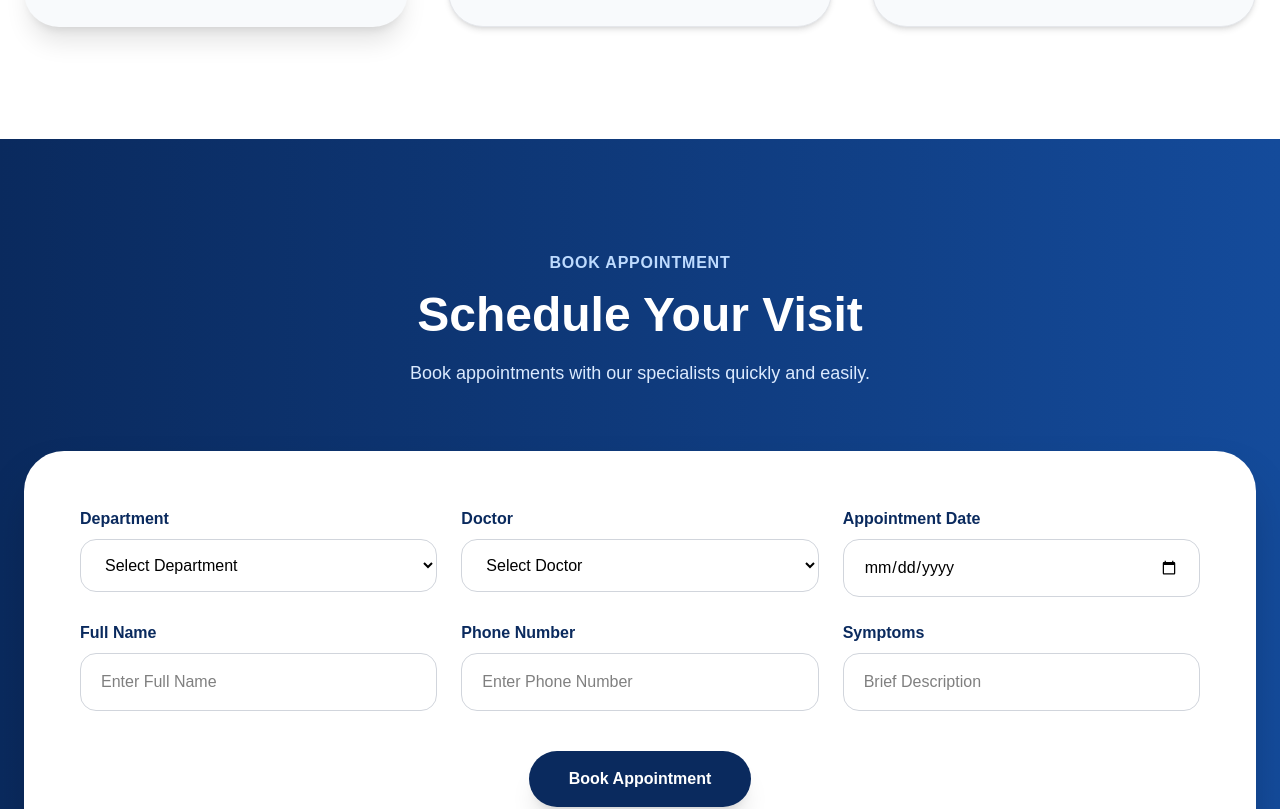
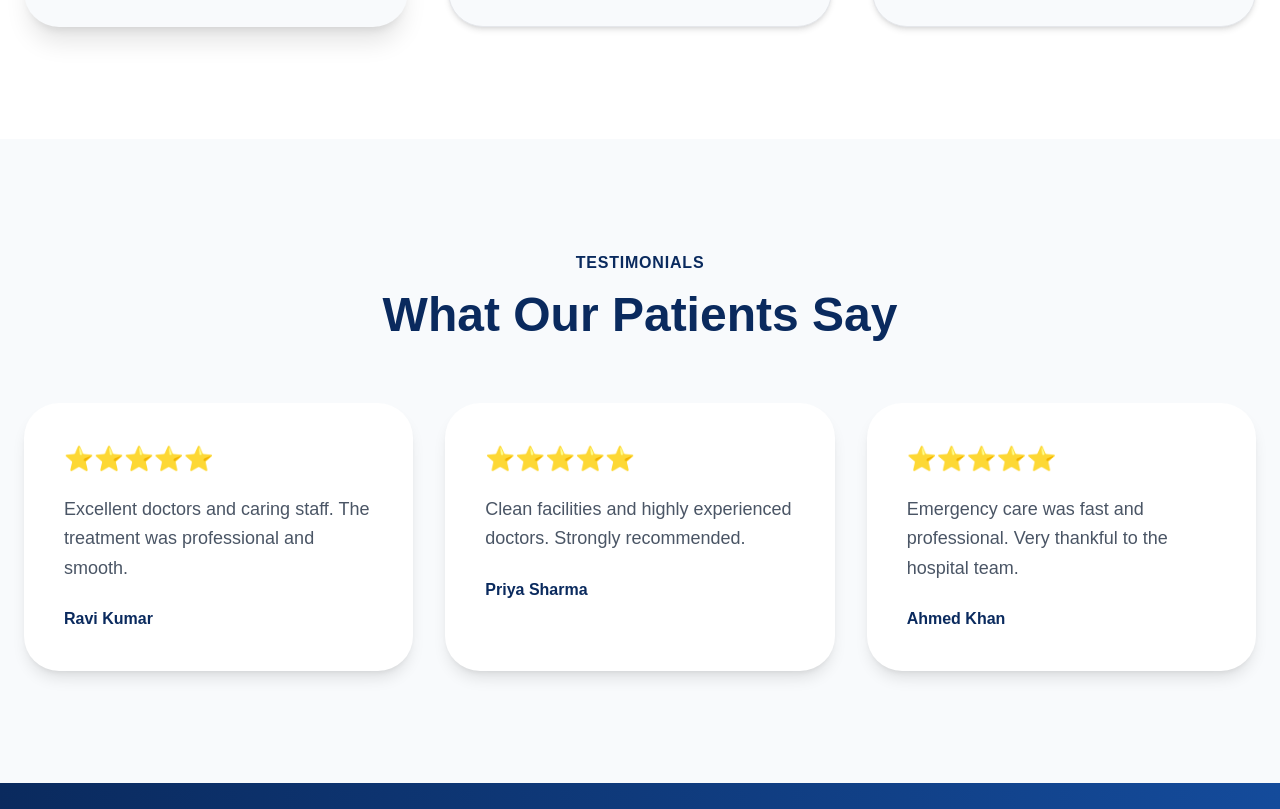
Before and after one commit to urbanbasket99/trident-hospitals, a React (Vite) app: page / in a window 1280 px wide. Shown: the part 4117-4926 px from the top of the page. Built offline with nearby package versions, Linux system fonts and the light colour scheme.

Commit message:
Added social icons and testimonials

```diff
--- a/package.json
+++ b/package.json
@@ -5,7 +5,7 @@
   "type": "module",
   "scripts": {
     "dev": "node server",
-   "build": "vite build",
+    "build": "vite build",
     "build:client": "vite build --outDir dist/client",
     "build:server": "vite build --ssr src/entry-server.jsx --outDir dist/server",
     "preview": "cross-env NODE_ENV=production node server"
@@ -18,6 +18,7 @@
     "lucide-react": "^1.16.0",
     "react": "^19.2.4",
     "react-dom": "^19.2.4",
+    "react-icons": "^5.6.0",
     "sirv": "^3.0.2"
   },
   "devDependencies": {
--- a/src/pages/home.jsx
+++ b/src/pages/home.jsx
@@ -7,6 +7,11 @@ import {
   Menu,
   X,
 } from "lucide-react";
+import {
+  FaFacebookF,
+  FaInstagram,
+  FaYoutube,
+} from "react-icons/fa";
 
 export default function Home() {
   const [menuOpen, setMenuOpen] = useState(false);
@@ -450,6 +455,73 @@ export default function Home() {
     </div>
   </div>
 </section>
+{/* TESTIMONIALS */}
+<section className="bg-[#F8FAFC] py-28">
+  <div className="max-w-7xl mx-auto px-6">
+
+    <div className="text-center">
+      <span className="uppercase tracking-wider text-[#0A2A5E] font-semibold">
+        Testimonials
+      </span>
+
+      <h2 className="text-5xl font-bold text-[#0A2A5E] mt-4">
+        What Our Patients Say
+      </h2>
+    </div>
+
+    <div className="grid md:grid-cols-2 lg:grid-cols-3 gap-8 mt-16">
+
+      {/* Testimonial 1 */}
+      <div className="bg-white rounded-[35px] p-10 shadow-lg hover:shadow-2xl transition">
+        <div className="text-yellow-500 text-2xl">
+          ⭐⭐⭐⭐⭐
+        </div>
+
+        <p className="text-gray-600 mt-5 text-lg leading-relaxed">
+          Excellent doctors and caring staff.
+          The treatment was professional and smooth.
+        </p>
+
+        <h4 className="font-bold text-[#0A2A5E] mt-6">
+          Ravi Kumar
+        </h4>
+      </div>
+
+      {/* Testimonial 2 */}
+      <div className="bg-white rounded-[35px] p-10 shadow-lg hover:shadow-2xl transition">
+        <div className="text-yellow-500 text-2xl">
+          ⭐⭐⭐⭐⭐
+        </div>
+
+        <p className="text-gray-600 mt-5 text-lg leading-relaxed">
+          Clean facilities and highly experienced doctors.
+          Strongly recommended.
+        </p>
+
+        <h4 className="font-bold text-[#0A2A5E] mt-6">
+          Priya Sharma
+        </h4>
+      </div>
+
+      {/* Testimonial 3 */}
+      <div className="bg-white rounded-[35px] p-10 shadow-lg hover:shadow-2xl transition">
+        <div className="text-yellow-500 text-2xl">
+          ⭐⭐⭐⭐⭐
+        </div>
+
+        <p className="text-gray-600 mt-5 text-lg leading-relaxed">
+          Emergency care was fast and professional.
+          Very thankful to the hospital team.
+        </p>
+
+        <h4 className="font-bold text-[#0A2A5E] mt-6">
+          Ahmed Khan
+        </h4>
+      </div>
+
+    </div>
+  </div>
+</section>
 {/* APPOINTMENT SECTION */}
 <section
   id="appointment"
@@ -684,6 +756,34 @@ export default function Home() {
       © 2026 Trident Hospitals. All Rights Reserved.
     </div>
   </div>
+  {/* Social Icons */}
+<div className="flex justify-center lg:justify-start gap-4 mt-8">
+
+  <a
+    href="https://facebook.com"
+    target="_blank"
+    className="bg-white text-[#071F45] p-4 rounded-full hover:scale-110 transition"
+  >
+    <FaFacebookF size={20} />
+  </a>
+
+  <a
+    href="https://instagram.com"
+    target="_blank"
+    className="bg-white text-[#071F45] p-4 rounded-full hover:scale-110 transition"
+  >
+    <FaInstagram size={20} />
+  </a>
+
+  <a
+    href="https://youtube.com"
+    target="_blank"
+    className="bg-white text-[#071F45] p-4 rounded-full hover:scale-110 transition"
+  >
+    <FaYoutube size={20} />
+  </a>
+
+</div>
 </section>
 
       {/* WHATSAPP */}
```
Also changed, not shown: 1 other file (tests, documents, lock files or other folders).
